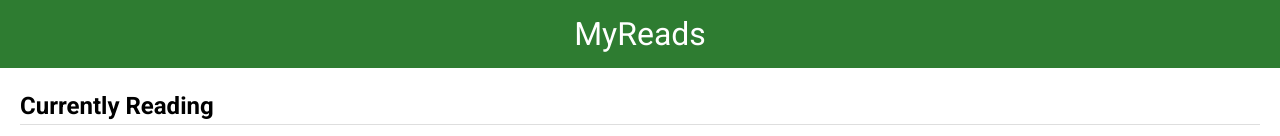
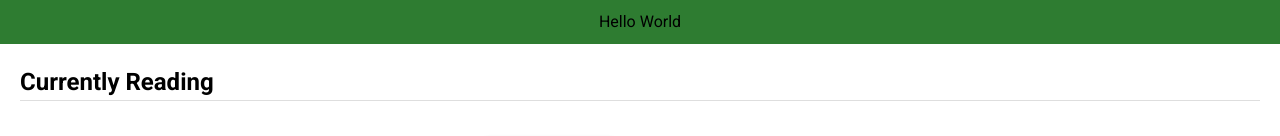
Before and after one commit to mltejera/ReactWork, a React (Create React App) app in the folder MyReads/: page / in a window 1280 px wide. Shown: the top 136 px of the page. Built offline with nearby package versions, Linux system fonts and the light colour scheme; grey boxes are pictures that could not be loaded.

Commit message:
Adding book component
Creating the component for a single book.

```diff
--- a/MyReads/src/App.js
+++ b/MyReads/src/App.js
@@ -1,6 +1,7 @@
 import React from 'react'
 // import * as BooksAPI from './BooksAPI'
 import './App.css'
+import Book from './Components/Book'
 
 class BooksApp extends React.Component {
   state = {
@@ -40,7 +41,7 @@
         ) : (
           <div className="list-books">
             <div className="list-books-title">
-              <h1>MyReads</h1>
+              <Book />
             </div>
             <div className="list-books-content">
               <div>
--- /dev/null
+++ b/MyReads/src/Components/Book.js
@@ -0,0 +1,10 @@
+import React from 'react'
+
+class Book extends React.Component {
+    render () {
+        return <div>Hello World</div>
+    };
+};
+
+
+export default Book
```
